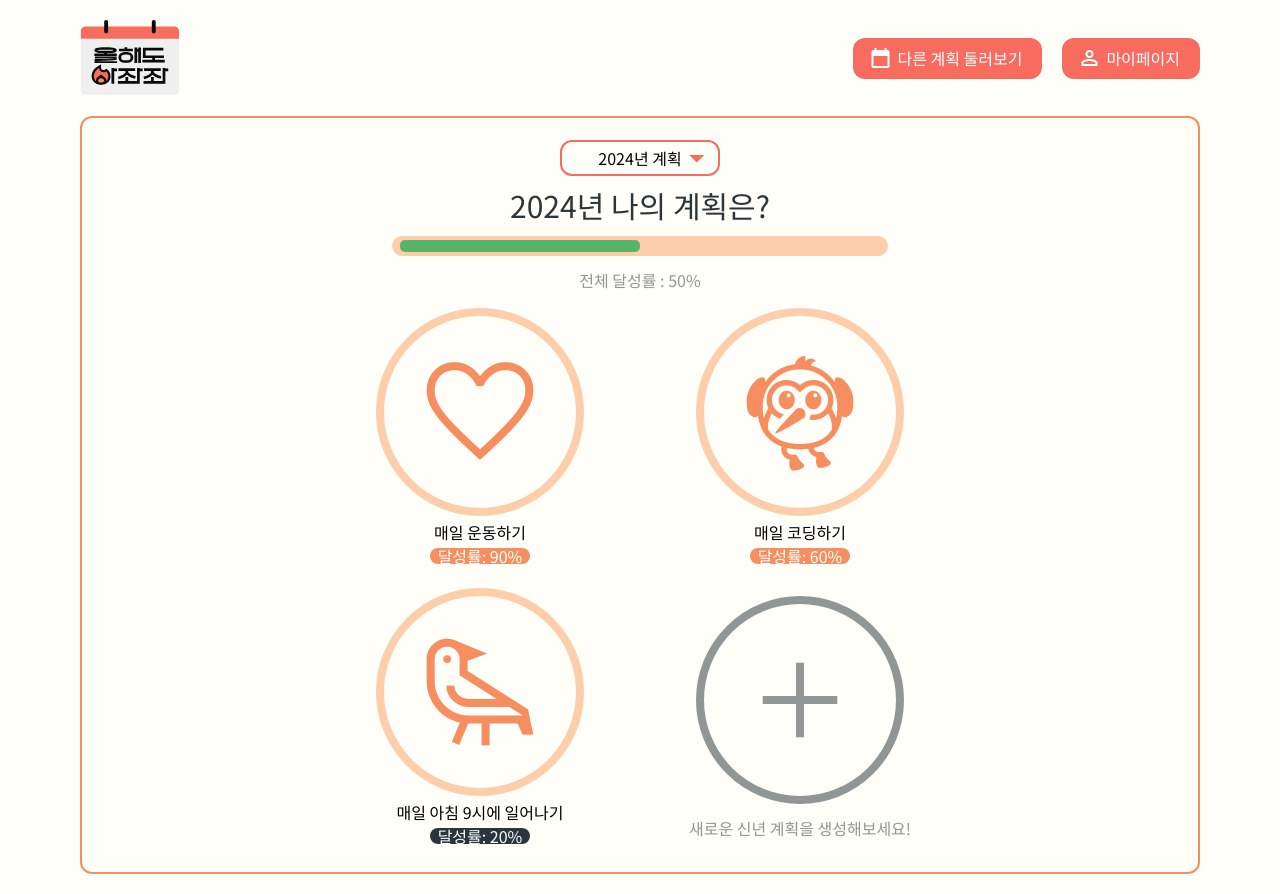
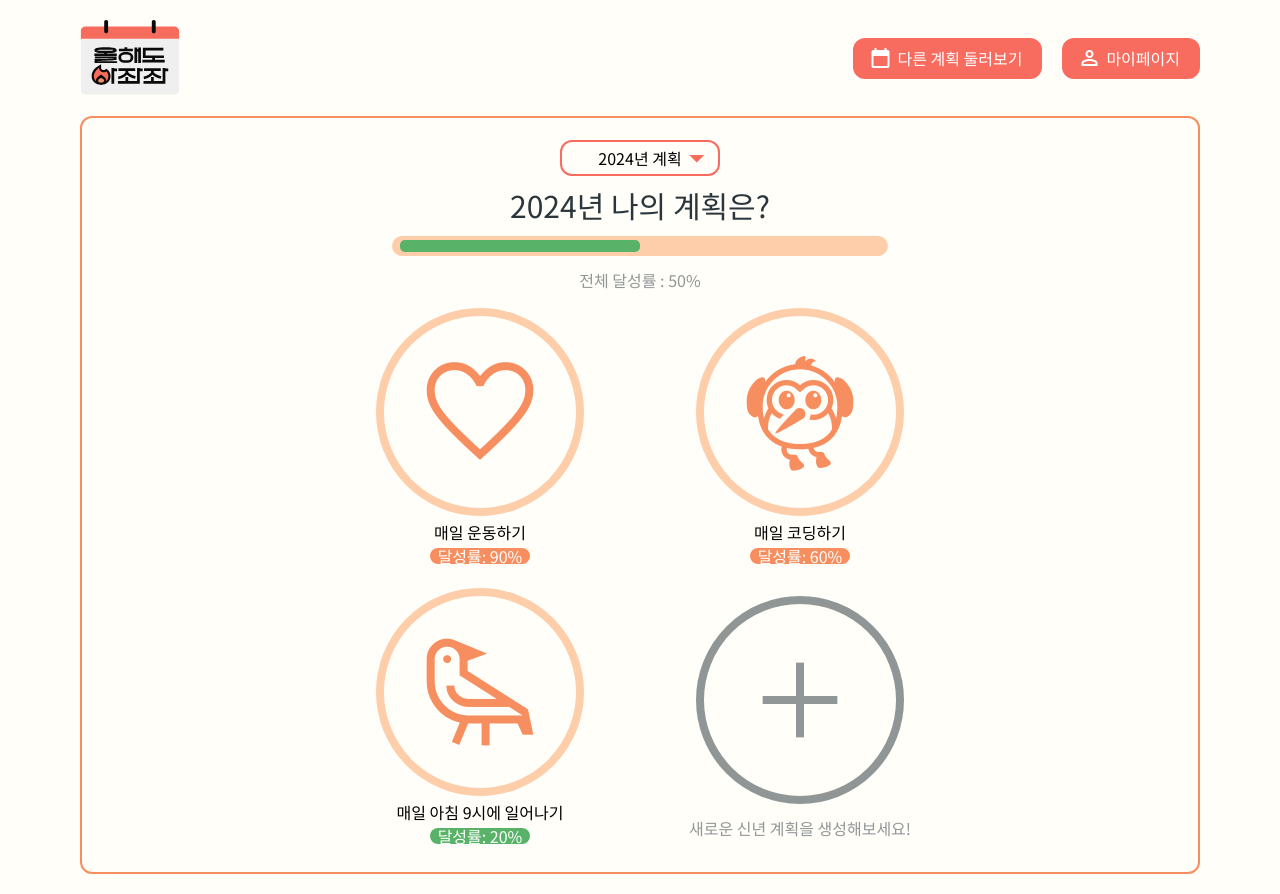
Before and after one commit to New-Barams/this-year-ajaja-fe, a Next.js app: page /home in a window 1280 px wide. Built offline with nearby package versions, Linux system fonts and the light colour scheme.

Commit message:
💩 : #52 - gray -> green 오타 수정

```diff
--- a/src/app/(header)/home/_components/Plan/Plan.tsx
+++ b/src/app/(header)/home/_components/Plan/Plan.tsx
@@ -28,7 +28,7 @@ const achieveColorChange = (achieveRate: number) => {
   if (33 < achieveRate) {
     return 'orange-300';
   } else if (achieveRate < 67) {
-    return 'gray-300';
+    return 'green-300';
   }
   return 'primary';
 };
```
